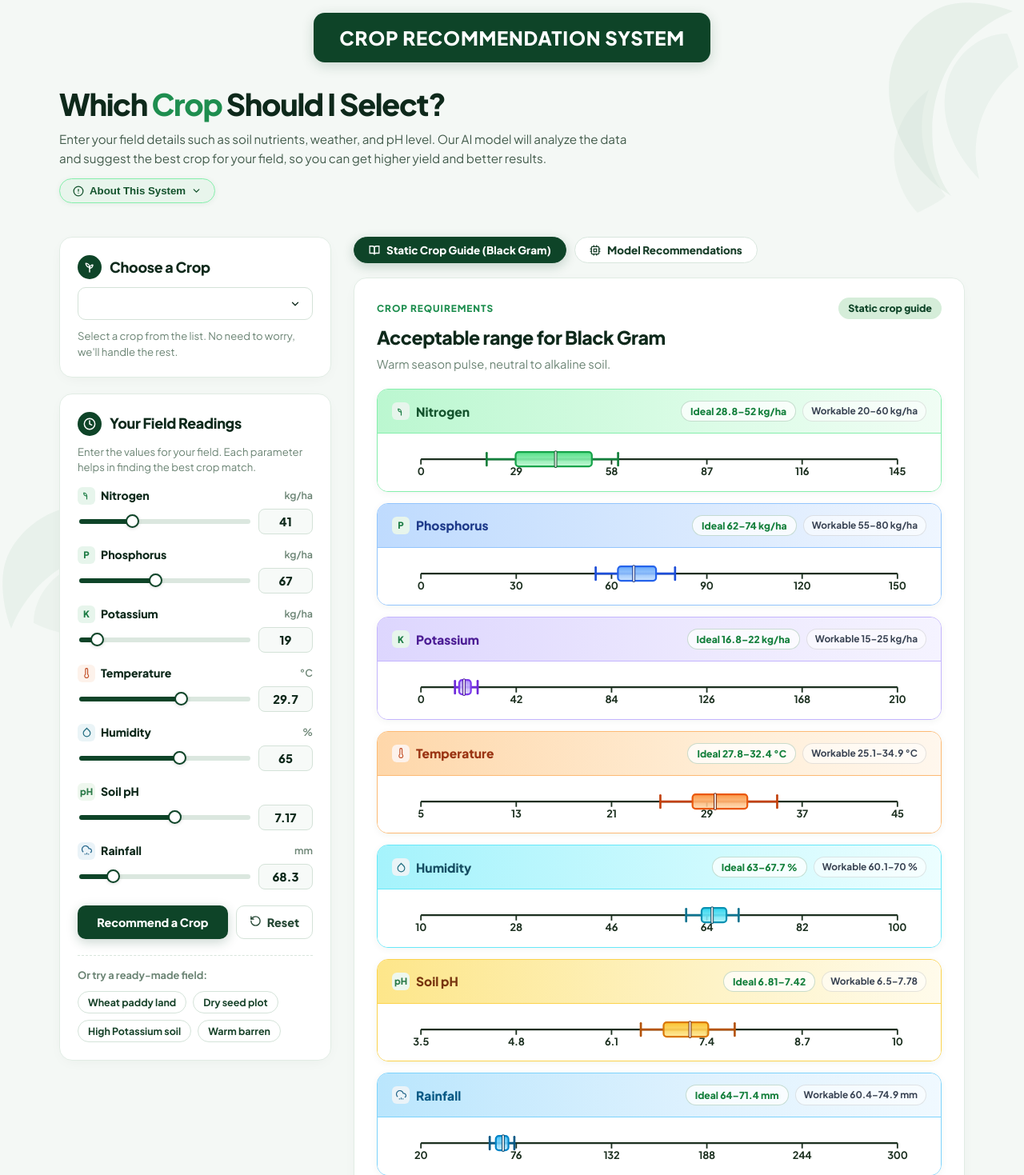
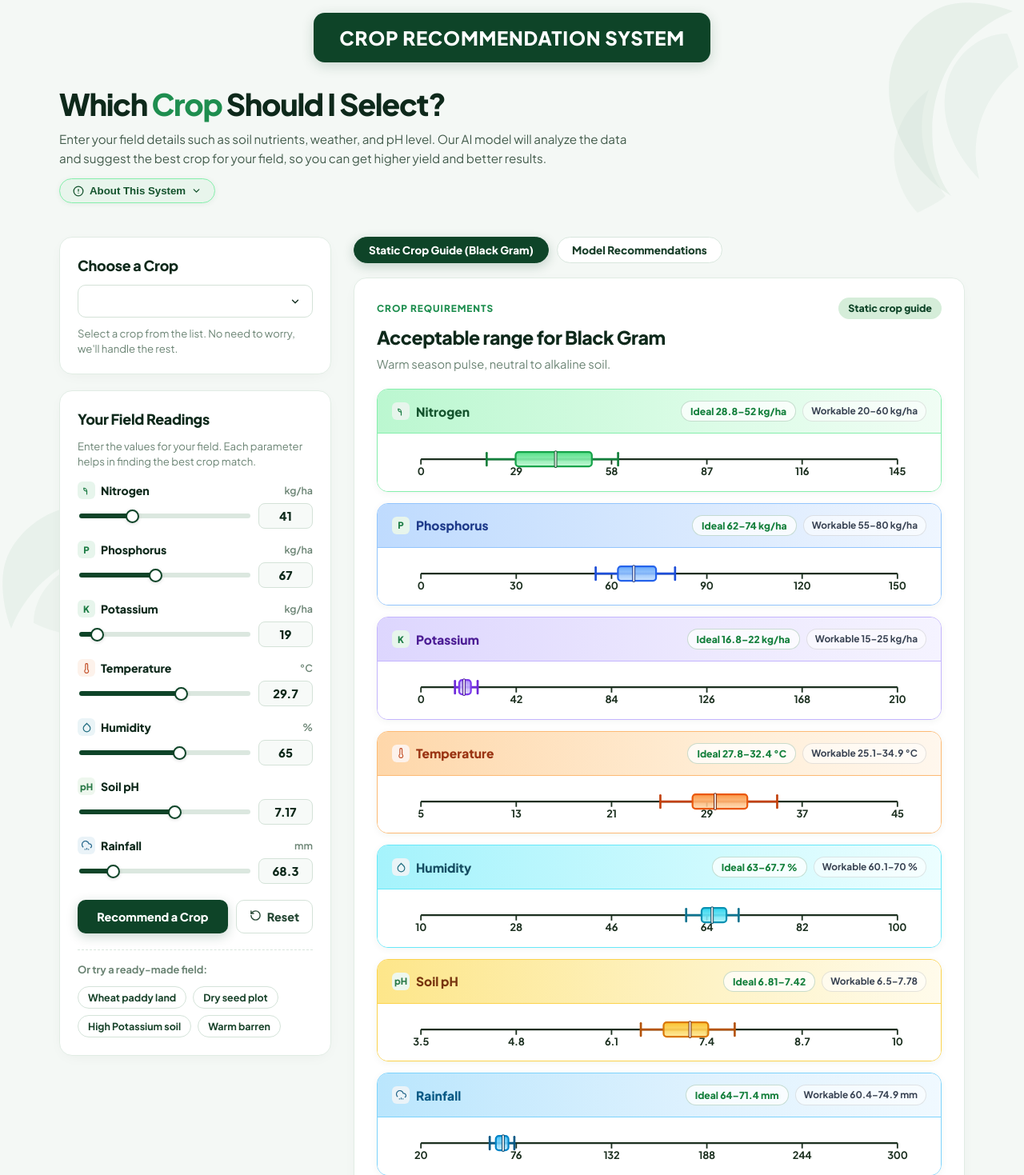
Before and after one commit to roohullahbsai-2024a-cell/Crop-Prediction-System, a Flask app: page / in a window 1280 px wide. Shown: the top 1469 px of the page at 80% size. Run offline with Flask 3, Linux system fonts and the light colour scheme; lists and menus that the app fills with data are empty; parts of the project's set-up code (start-up, migrations or seed data) failed here and were passed over.

Commit message:
Remove heading circle icons and tab icons while preserving feature icons

```diff
--- a/static/css/style.css
+++ b/static/css/style.css
@@ -317,16 +317,11 @@ body {
   margin-bottom: 10px;
 }
 
-.card-icon-circle {
-  width: 30px;
-  height: 30px;
-  border-radius: 50%;
-  background: var(--forest);
-  color: #ffffff;
-  display: flex;
-  align-items: center;
-  justify-content: center;
-  flex-shrink: 0;
+.card-icon-circle,
+.title-bullet-icon,
+.alert-icon-circle,
+.consensus-icon-circle {
+  display: none !important;
 }
 
 .card h2 {
--- a/static/js/app.js
+++ b/static/js/app.js
@@ -231,11 +231,9 @@
     const switcherHtml = '' +
       '<div class="results-switcher">' +
       '  <button type="button" class="results-tab-btn ' + (activeView === "guide" ? "active" : "") + '" id="tab-guide">' +
-      '    <svg viewBox="0 0 24 24" width="14" height="14" fill="none" stroke="currentColor" stroke-width="2.2"><path d="M2 3h6a4 4 0 0 1 4 4v14a3 3 0 0 0-3-3H2z"></path><path d="M22 3h-6a4 4 0 0 0-4 4v14a3 3 0 0 1 3-3h7z"></path></svg>' +
       '    <span>Static Crop Guide (' + cropName + ')</span>' +
       '  </button>' +
       '  <button type="button" class="results-tab-btn ' + (activeView === "prediction" ? "active" : "") + '" id="tab-pred">' +
-      '    <svg viewBox="0 0 24 24" width="14" height="14" fill="none" stroke="currentColor" stroke-width="2.2"><rect x="4" y="4" width="16" height="16" rx="2"></rect><rect x="9" y="9" width="6" height="6"></rect><line x1="9" y1="1" x2="9" y2="4"></line><line x1="15" y1="1" x2="15" y2="4"></line><line x1="9" y1="20" x2="9" y2="23"></line><line x1="15" y1="20" x2="15" y2="23"></line><line x1="20" y1="9" x2="23" y2="9"></line><line x1="20" y1="14" x2="23" y2="14"></line><line x1="1" y1="9" x2="4" y2="9"></line><line x1="1" y1="14" x2="4" y2="14"></line></svg>' +
       '    <span>Model Recommendations</span>' +
       '  </button>' +
       '</div>';
--- a/templates/index.html
+++ b/templates/index.html
@@ -89,13 +89,6 @@
       <!-- BOX 1: Choose a crop -->
       <section class="card choose-crop-card">
         <div class="card-head">
-          <div class="card-icon-circle">
-            <svg viewBox="0 0 24 24" width="16" height="16" fill="none" stroke="currentColor" stroke-width="2.2" stroke-linecap="round" stroke-linejoin="round">
-              <path d="M12 21v-9"></path>
-              <path d="M12 12C12 8 9 5 5 5c0 4 3 7 7 7z"></path>
-              <path d="M12 14c0-3.3 2.7-6 6-6 0 3.3-2.7 6-6 6z"></path>
-            </svg>
-          </div>
           <h2>Choose a Crop</h2>
         </div>
         <div class="crop-select-wrap">
@@ -111,12 +104,6 @@
       <!-- BOX 2: Your field readings -->
       <form class="card readings-card" id="form" autocomplete="off">
         <div class="card-head">
-          <div class="card-icon-circle">
-            <svg viewBox="0 0 24 24" width="16" height="16" fill="none" stroke="currentColor" stroke-width="2.2" stroke-linecap="round" stroke-linejoin="round">
-              <path d="M22 12c0 5.52-4.48 10-10 10S2 17.52 2 12 6.48 2 12 2s10 4.48 10 10z"></path>
-              <path d="M12 6v6l4 2"></path>
-            </svg>
-          </div>
           <h2>Your Field Readings</h2>
         </div>
         <p class="hint">Enter the values for your field. Each parameter helps in finding the best crop match.</p>
```
